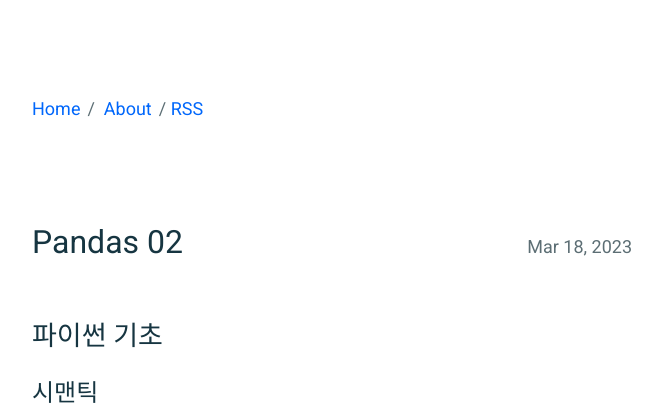
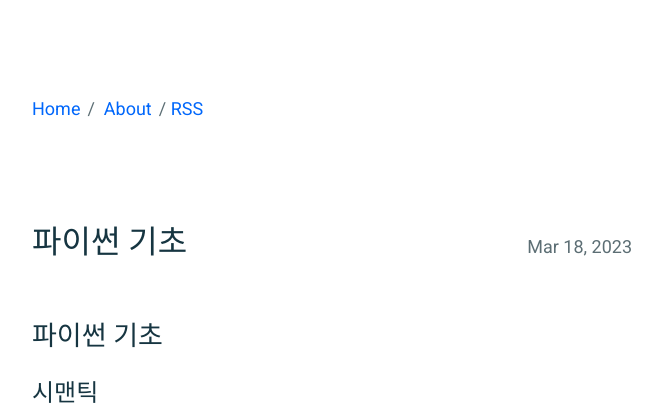
Before and after one commit to choiimingue/choiimingue.github.io, a Jekyll site: the page built from _posts/2023-03-18-pandas-02.md, in a window 1280 px wide and 900 px high. Shown: the top 416 px of the window, without its empty margins (308-971 px from the left). Built offline with Jekyll 4.4.1, drawn with Linux system fonts in a browser that asks for light colours; our own code applies the rules of GitHub Pages for plain Markdown files.

Commit message:
Update 2023-03-18-pandas-02.md

```diff
--- a/_posts/2023-03-18-pandas-02.md
+++ b/_posts/2023-03-18-pandas-02.md
@@ -1,3 +1,7 @@
+---
+layout: post
+title:  "파이썬 기초"
+---
 # 파이썬 기초
 ## 시맨틱
 가독성, 명료성, 명백성
```
